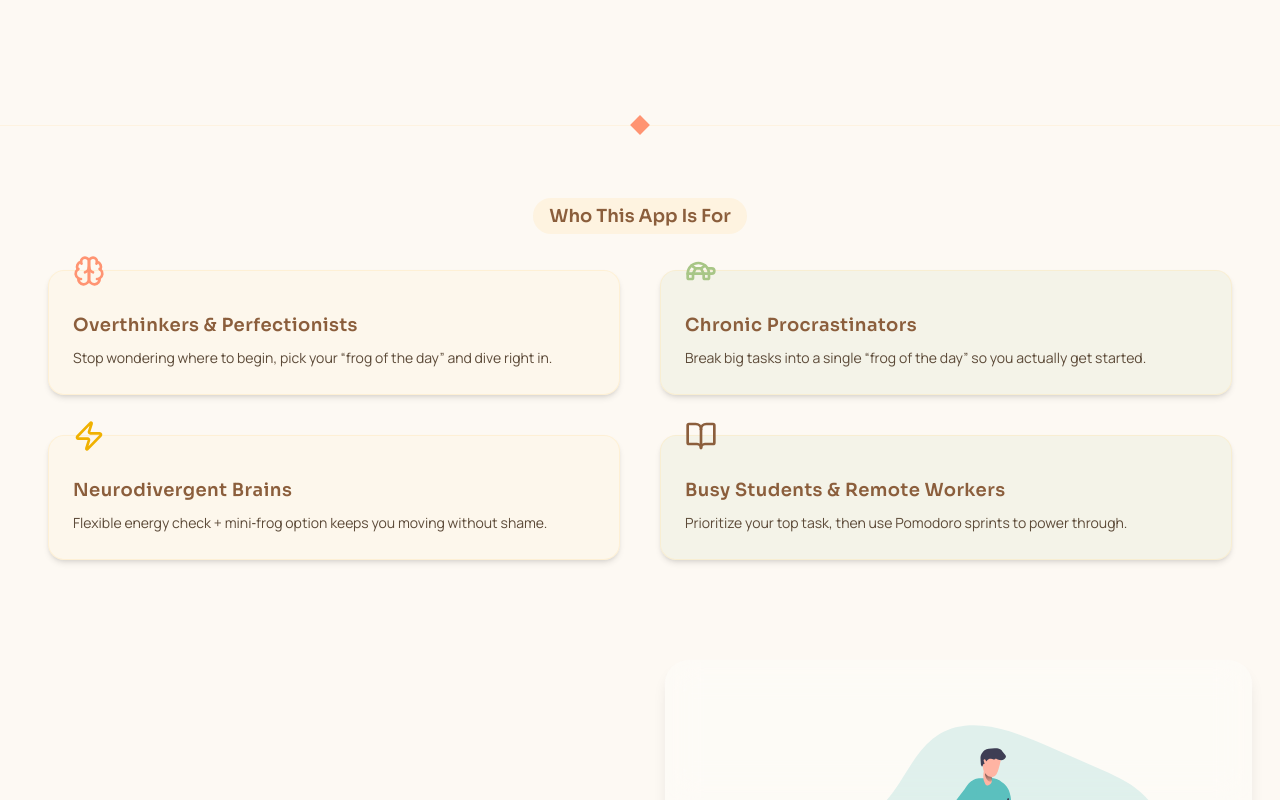
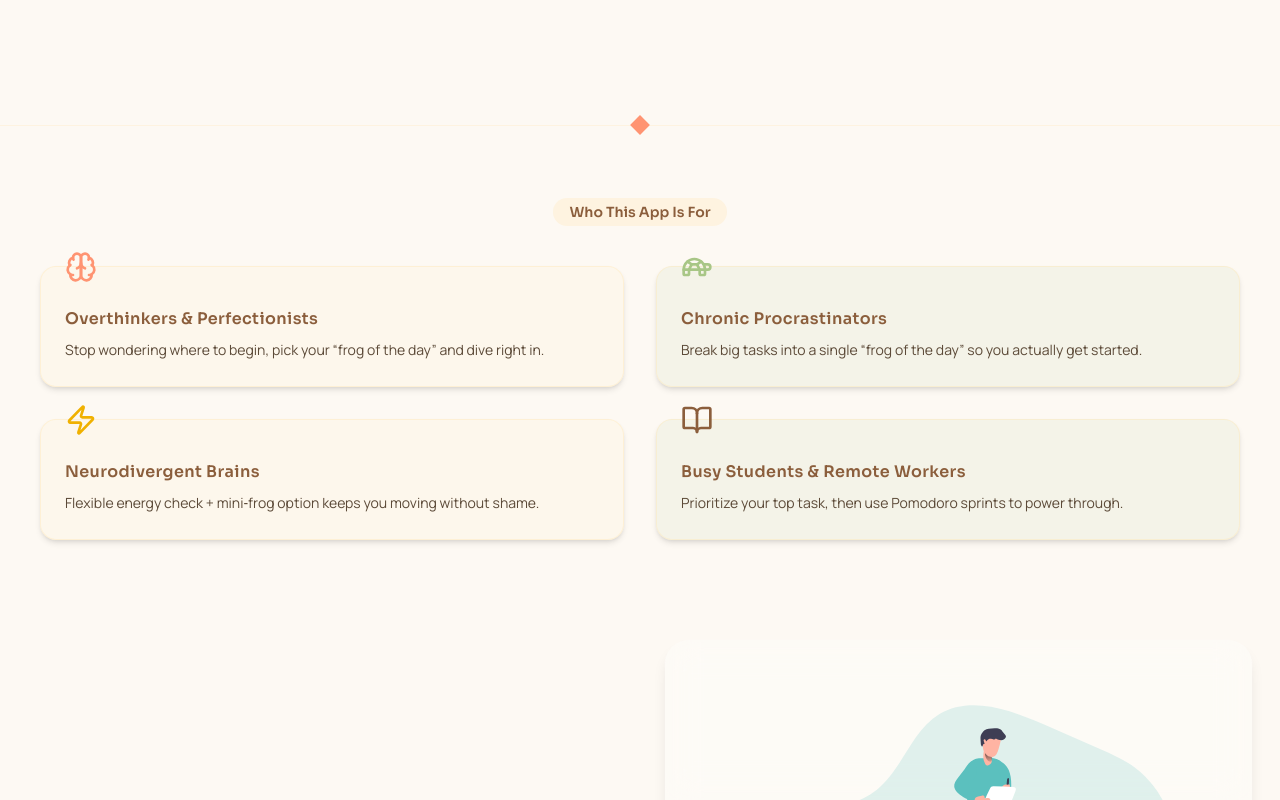
Before and after one commit to liannmaka/Focuspond, a Next.js app: page / in a window 1280 px wide. Shown: the part 707-1507 px from the top of the page. Built offline with nearby package versions, Linux system fonts and the light colour scheme.

Commit message:
feat: created badge component

```diff
--- a/src/app/(landing-page)/_components/WhoItsFor.tsx
+++ b/src/app/(landing-page)/_components/WhoItsFor.tsx
@@ -4,6 +4,7 @@ import React from "react";
 import { Brain, Turtle, Zap, BookOpen } from "lucide-react";
 import { motion } from "framer-motion";
 import SectionDivider from "@/components/ui/SectionDivider";
+import Badge from "./../../../components/ui/Badge";
 import { LucideIcon } from "lucide-react";
 
 interface AudienceData {
@@ -14,11 +15,11 @@ interface AudienceData {
 }
 
 const styles = {
-  section: "py-10 px-12 bg-[#fdf9f3] relative",
-  grid: "grid grid-cols-1 sm:grid-cols-2 gap-8 lg:gap-10",
+  section: "py-10 px-7 lg:px-10 bg-[#fdf9f3] relative",
+  grid: "grid grid-cols-1 sm:grid-cols-2 gap-8",
   cardBase:
     "relative rounded-2xl shadow-md border border-[#ffe5b4]/40 p-6 pt-10 hover:shadow-lg transition-shadow",
-  title: "text-lg font-semibold text-[#8b5e3c] tracking-wide font-sora",
+  title: "text-base font-semibold tracking-wide font-sora",
   description: "mt-2 text-sm text-[#5c4a38] leading-relaxed font-manrope",
 };
 
@@ -65,12 +66,7 @@ const WhoItsForSection = () => {
         viewport={{ once: true, amount: 0.2 }}
         variants={{ hidden: {}, visible: {} }}
       >
-        <div className="text-center">
-          <h2 className="inline-block px-4 py-1 text-lg font-sora bg-[#ffe5b4]/30 text-[#8b5e3c] mb-9 font-semibold rounded-full">
-            Who This App Is For
-          </h2>
-        </div>
-
+        <Badge title="Who This App Is For" />
         <div>
           <div className={styles.grid}>
             {audience.map(({ Icon, iconColor, title, description }, idx) => {
--- /dev/null
+++ b/src/components/ui/Badge.tsx
@@ -0,0 +1,15 @@
+interface BadgeProps {
+  title: string;
+}
+
+const Badge: React.FC<BadgeProps> = ({ title }) => {
+  return (
+    <div className="text-center">
+      <h2 className="inline-block px-4 py-1 text-sm font-sora bg-[#ffe5b4]/30 text-[#8b5e3c] mb-10 font-semibold rounded-full">
+        {title}
+      </h2>
+    </div>
+  );
+};
+
+export default Badge;
```
